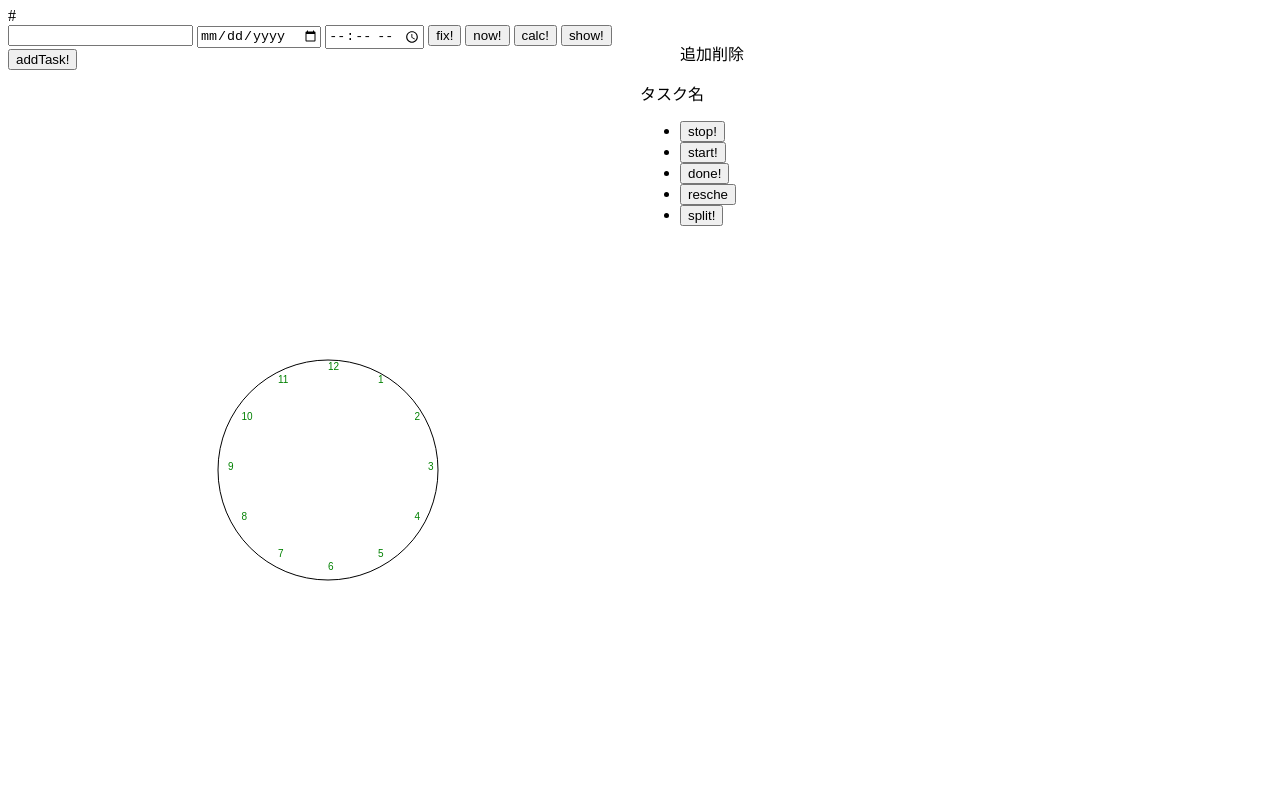
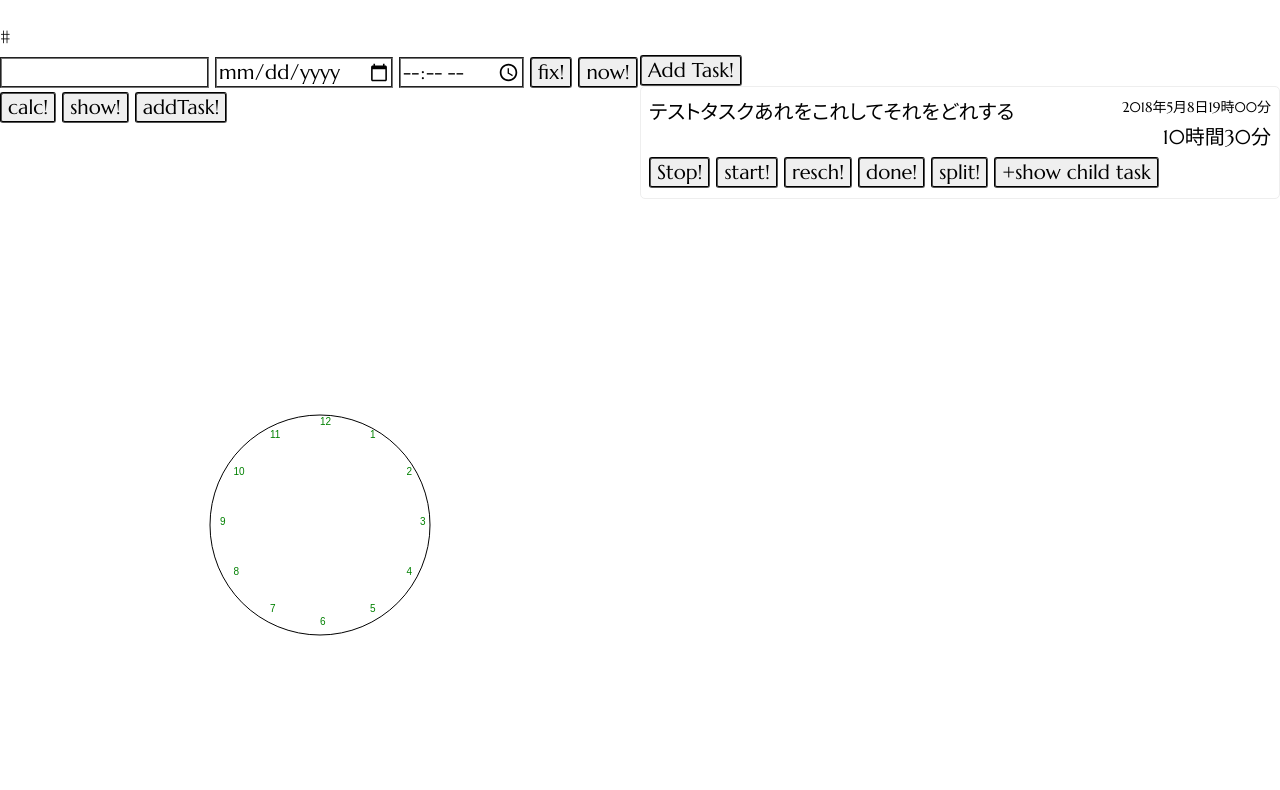
Before and after one commit to Daisky1113/gs, a plain HTML site: page TimeSplitter/index.html in a window 1280 px wide. Shown: the part 99-889 px from the top of the page. Drawn offline with Linux system fonts and the light colour scheme.

Commit message:
タスクリストに追加機能を実装

```diff
--- a/TimeSplitter/css/index.css
+++ b/TimeSplitter/css/index.css
@@ -1,3 +1,113 @@
+@charset "utf-8";
+/*--------------------------------------------------
+/  base
+/--------------------------------------------------*/
+html, body, span, object, iframe,
+h1, h2, h3, h4, h5, h6, p, blockquote, pre,
+abbr, address, cite, code,
+del, dfn, em, img, ins, kbd, q, samp,
+small, strong, sub, sup, var,
+b, i,
+dl, dt, dd, ol, ul, li,
+fieldset, form, label, legend,
+table, caption, tbody, tfoot, thead, tr, th, td,
+article, aside, canvas, details, figcaption, figure,
+footer, header, menu, nav, section, summary,
+time, mark, audio, video {
+  margin: 0;
+  padding: 0;
+  border: 0;
+  outline: 0;
+  box-sizing: border-box;
+
+}
+input, button, textarea, select {
+  -webkit-appearance: none;
+  -moz-appearance: none;
+  appearance: none;
+  border-style : groove;
+  font-family: 'Marcellus', serif;
+  font-size: 20px;
+}
+
+body {
+  position: relative;
+}
+
+a{
+  cursor: pointer;
+  color: inherit;
+  font-size: inherit;
+  text-decoration: none;
+}
+ol, ul, li {
+  list-style: none;
+}
+
+/*--------------------------------------------------
+/  typo
+/--------------------------------------------------*/
+body {
+   font-feature-settings : "palt";
+   line-height: 1.75;
+   font-family: 'Marcellus', serif;
+   font-size: 20px;
+}
+
+h1 {
+ font-size: 3rem;
+}
+
+h2 {
+ font-size: 2.4rem;
+}
+
+h3 {
+  font-size: 2rem;
+}
+
+h4 {
+  font-size: 1.6rem;
+}
+h5 {
+  font-size: 1.2rem;
+}
+
+p {
+  font-size: 1rem;
+}
+
+
+/*--------------------------------------------------
+/  state
+/--------------------------------------------------*/
+
+.is-active {
+  display: block !important;
+  animation-timing-function: ease-out;
+  animation: show .8s  0s;
+
+}
+.is-hide {
+  animation-timing-function: ease-out;
+  animation: hide .8s  0s;
+  display: none !important;
+}
+.is-flex {
+  display: flex;
+  animation-timing-function: ease-out;
+  animation: show .4s  0s;
+}
+
+@keyframes show{
+  from{
+      opacity: 0;
+  }
+  to{
+      opacity: 1;
+  }
+}
+
 #contents {
   display: flex;
 }
@@ -20,3 +130,42 @@
 #js-listController ul li {
   list-style-type: none;
 }
+/*--------------------------------------------------
+/  modules
+/--------------------------------------------------*/
+button {
+  border-radius: 3px;
+}
+
+/*--------------------------------------------------
+/  component
+/--------------------------------------------------*/
+.List-Controller{
+
+}
+.task-list{
+  border: 1px solid #eee;
+  border-radius: 5px;
+  padding: 8px;
+}
+.task-header{
+  display: flex;
+  justify-content: space-between;
+  position: relative;
+}
+.task-header .task-name{
+  width: 60%;
+}
+
+.task-header .task-time{
+  width: 40%;
+  text-align: right;
+}
+.task-time-limit{
+  font-size: 14px;
+  text-align: right;
+}
+
+.ListController .task-List .btns{
+display: flex;
+}
--- a/TimeSplitter/index.html
+++ b/TimeSplitter/index.html
@@ -1,4 +1,3 @@
-!
 <!DOCTYPE html>
 <html>
 
@@ -7,6 +6,7 @@
   <meta http-equiv="X-UA-Compatible" content="IE=edge">
   <title>Page Title</title>
   <meta name="viewport" content="width=device-width, initial-scale=1">
+  <link href="https://fonts.googleapis.com/css?family=Marcellus" rel="stylesheet">
   <link rel="stylesheet" type="text/css" media="screen" href="css/index.css" />
   <script src="js/index.js"></script>
 </head>
@@ -33,22 +33,30 @@
         <canvas id="canvas"></canvas>
       </div>
       <div class="l-right">
-        <div id="js-listController">
+        <div id="js-listController" class="List-Controller">
           <ul>
-            <li class="btn">追加</li>
-            <li class="btn">削除</li>
+            <button id="js-addTask">Add Task!</button>
           </ul>
         </div>
-        <div id="js-listArea">
-          <div class="js-taskList">
-            <p>タスク名</p>
-            <ul class='btns'>
-              <li><button>stop!</button></li>
-              <li><button>start!</button></li>
-              <li><button>done!</button></li>
-              <li><button>resche</button></li>
-              <li><button>split!</button></li>
-            </ul>
+        <div id="js-listArea" class="List-Area">
+          <div class="js-taskList task-list">
+            <div class='parent-task'>
+              <div class='task-header'>
+                <div class='task-name'>テストタスクあれをこれしてそれをどれする</div>
+                <div class='task-time'>
+                  <div class='task-time-limit'>2018年5月8日19時00分</div>
+                  <div class='task-time-past'>10時間30分</div>
+                </div>
+              </div>
+              <div class='task-btns'>
+                <button>Stop!</button>
+                <button>start!</button>
+                <button>resch!</button>
+                <button>done!</button>
+                <button>split!</button>
+                <button>+show child task</button>
+              </div>
+            </div>
           </div>
         </div>
       </div>
--- a/TimeSplitter/js/index.js
+++ b/TimeSplitter/js/index.js
@@ -35,7 +35,6 @@
     const nowBtn = document.getElementById('js-getNowBtn')
     const calcBtn = document.getElementById('js-calcBtn')
     const showBtn = document.getElementById('js-showBtn')
-    const addTaskBtn = document.getElementById('js-addTaskBtn')
 
     let nowTime, setTime
 
@@ -55,12 +54,6 @@
 
     showBtn.addEventListener('click', () => {
       console.log(`${setTime}\n${nowTime}`)
-    })
-    addTaskBtn.addEventListener('click',()=>{
-      let taskName = taskNameinput.value
-      let limit = setTime
-
-      console.log(taskName,date2string(limit))
     })
 
     // ミリ秒を日/時/分/秒に整形する
@@ -87,7 +80,7 @@
           result += milli + '秒'
         }
       }
-      console.log(result)
+      return result;
     }
 
     function date2string(date){
@@ -99,7 +92,55 @@
       minute = date.getMinutes()
       return (`${year}年${month}月${day}日${hour}時${minute}分`)
     }
+
     // タスクリスト
+    const taskController = document.getElementById('js-listController')
+    const addTaskBtn = document.getElementById('js-addTask')
+    const taskList = document.getElementById('js-taskList')
+    addTaskBtn.addEventListener('click',()=>{
+      console.log('addTask')
+    })
+
+    addTaskBtn.addEventListener('click',()=>{
+      const setTime = new Date(datePicker.value + ' ' + timePicker.value)
+      const now = new Date()
+      console.log(setTime - now)
+      createParentTask(
+        taskNameinput.value,
+        {
+          limit: date2string(setTime),
+          remainingTime : dateShaping(setTime - now)
+        }
+      )
+    })
+
+
+    function createParentTask(taskName,timeObj){
+      const taskList = document.getElementById('js-listArea')
+      let parentTask = document.createElement('div')
+      parentTask.className = 'js-taskList task-list'
+      const taskTemplate = `
+      <div class="parent-task">
+      <div class='task-header'>
+        <div class='task-name'>${taskName}</div>
+        <div class='task-time'>
+          <div class='task-time-limit'>${timeObj.limit}</div>
+          <div class='task-time-past'>${timeObj.remainingTime}</div>
+        </div>
+      </div>
+      <div class='task-btns'>
+        <button>Stop!</button>
+        <button>start!</button>
+        <button>resch!</button>
+        <button>done!</button>
+        <button>split!</button>
+        <button>+show child task</button>
+      </div>
+      </div>`
+      parentTask.insertAdjacentHTML('afterbegin',taskTemplate)
+      taskList.appendChild(parentTask)
+    }
+
 
 
     // canvas
```
